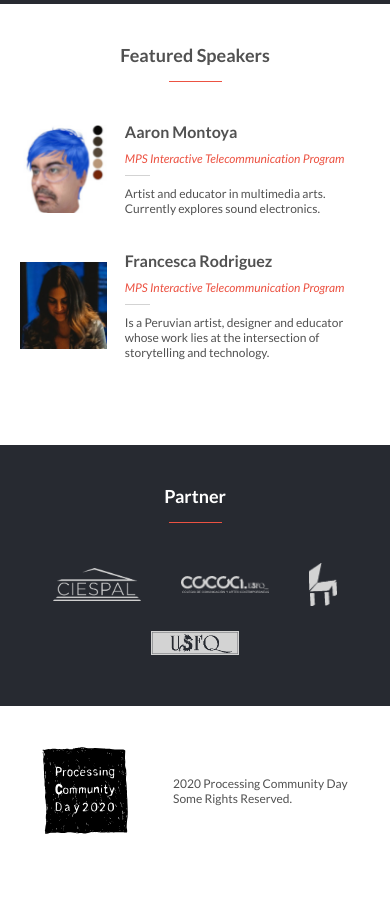
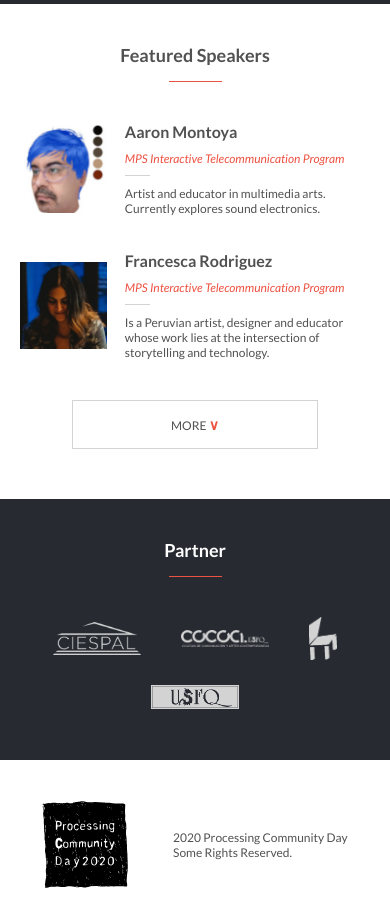
Before and after one commit to gandradep/conferencePage, a website: page index.html in a window 390 px wide. Shown: the part 1140-2059 px from the top of the page. Before the commit the page ends 2027 px from the top, so only its background shows below. Drawn offline with Linux system fonts and the light colour scheme.

Commit message:
Dynamic speakers, show more button

```diff
--- /dev/null
+++ b/dynamicData.js
@@ -0,0 +1,84 @@
+const speakerData = {
+  name:
+  [
+    'Aaron Montoya',
+    'Francesca Rodriguez',
+    'Miguel Murgeytio',
+    'Juan Egusquiza',
+  ],
+  title:
+  [
+    'MPS Interactive Telecommunication Program',
+    'MPS Interactive Telecommunication Program',
+    'Master in Multimedia Creation and Serious Games',
+    'Digital Artist, Adobe Resident',
+  ],
+  description:
+  [
+    'Artist and educator in multimedia arts. Currently explores sound electronics.',
+    'Is a Peruvian artist, designer and educator whose work lies at the intersection of storytelling and technology.',
+    'He has created visual experiences for renowned musical artists such as: Richie Hawtin (UK), among others.',
+    'His work is based on the exploration of digital tools for the creation of static and moving images.',
+  ],
+  picLink:
+  [
+    'assets/aaron.jpg',
+    'assets/francesca.jpg',
+    'assets/miguel.jpg',
+    'assets/jose.jpg',
+  ],
+};
+const guests = document.getElementById('guests');
+let clicked = false;
+let indexGuest = 2;
+const moreButton = document.getElementById('moreButton');
+const isButton = window.getComputedStyle(moreButton,null).getPropertyValue('display');
+if (isButton === 'none') {
+  indexGuest = speakerData.title.length;
+}
+showGuests(0);
+moreButton.addEventListener('click', showHid);
+console.log(indexGuest);
+function showHid(){
+  indexGuest = speakerData.title.length;
+  showGuests(2);
+  moreButton.classList.add('displayNone');
+  clicked = true;
+}
+
+function showGuests(start) {
+  for (let i = start; i < indexGuest; i +=1) {
+    const article = document.createElement('article');
+    article.className = 'speaker dFlex';
+    const image = document.createElement('img');
+    image.className = 'hAuto w25';
+    image.src = speakerData.picLink[i];
+    const div = document.createElement('div');
+    div.className = 'speakerInfo hAuto';
+    const nameH3 = document.createElement('h3');
+    nameH3.className = 'textDark fw700 fs16 mBottom10';
+    nameH3.innerText = speakerData.name[i];
+    const nameH4 = document.createElement('h4');
+    nameH4.className = 'orangeColor fs12 fw400 italic';
+    nameH4.innerText = speakerData.title[i];
+    const divBar = document.createElement('div');
+    divBar.className = 'barSpeakerInfo lightColor mBottom10';
+    const pInfo = document.createElement('p');
+    pInfo.className = 'textDark fs12 fw400';
+    pInfo.innerText = speakerData.description[i];
+
+    div.append(nameH3, nameH4, divBar, pInfo);
+    article.append(image, div);
+    guests.appendChild(article);
+  }
+
+}
+
+
+window.addEventListener('resize', () => {
+  if (window.innerWidth > 768) {
+    indexGuest = speakerData.title.length;
+    if(clicked === false){showGuests(2);}
+
+  }
+});
--- a/index.html
+++ b/index.html
@@ -80,30 +80,9 @@
     <h2 class="textDark fs18 fw700 textAlignCenter">Featured Speakers</h2>
     <div class="orangeColor guideBar marginXAuto">
     </div>
-    <div class="speakerContainer dFlex">
-      <article class="speaker dFlex">
-        <img src="assets/aaron.jpg" alt="Aaron Montoya" class="hAuto w25">
-        <div class="speakerInfo hAuto">
-          <h3 class="textDark fw700 fs16 mBottom10">Aaron Montoya</h3>
-          <h4 class="orangeColor fs12 fw400 italic">MPS Interactive Telecommunication Program</h4>
-          <div class="barSpeakerInfo lightColor mBottom10">
-          </div>
-          <p class="textDark fs12 fw400">Artist and educator in multimedia arts. Currently explores sound electronics.</p>
-        </div>
-      </article>
-      <article class="speaker dFlex">
-        <img src="assets/francesca.jpg" alt="Francesca Rodriguez" class="hAuto w25">
-        <div class="speakerInfo hAuto">
-          <h3 class="textDark fw700 fs16 mBottom10">Francesca Rodriguez</h3>
-          <h4 class="orangeColor fs12 fw400 italic">MPS Interactive Telecommunication Program</h4>
-          <div class="barSpeakerInfo lightColor mBottom10">
-          </div>
-          <p class="textDark fs12 fw400">Is a Peruvian artist, designer and educator whose work lies at the intersection of storytelling and technology.</p>
-        </div>
-      </article>
-
+    <div id="guests" class="speakerContainer dFlex">
     </div>
-
+    <p id="moreButton" class="fs12 fw400 textDark textAlignCenter buttonLight marginXAuto">MORE <span class="fs14 orangeColor fw700">&#8744;</span></p>
   </section>
   <section id="partners" class="bgDark padSections">
     <h2 class="textWhite fs18 fw700 textAlignCenter">Partner</h2>
@@ -127,5 +106,6 @@
     </div>
   </footer>
   <script src="mobileMenu.js"></script>
+  <script src="dynamicData.js"></script>
 </body>
 </html>
--- a/style.css
+++ b/style.css
@@ -51,7 +51,8 @@ html {
 }
 
 .noneMobileToFlex,
-.noneMobileToBlock {
+.noneMobileToBlock,
+.displayNone {
   display: none;
 }
 
@@ -258,14 +259,24 @@ nav {
   margin-top: 40px;
 }
 
+#moreButton {
+  border: #d3d3d3 solid 1px;
+  width: 70%;
+  padding: 15px;
+  margin-top: 40px;
+  user-select: none;
+}
+
 .speakerContainer {
   flex-direction: column;
   width: 100%;
+  row-gap: 2.188rem;
+  justify-content: center;
+  flex-wrap: wrap;
 }
 
 .speaker {
   justify-content: space-between;
-  margin-bottom: 35px;
   align-items: center;
 }
 
@@ -419,6 +430,10 @@ footer {
     padding-right: 30%;
   }
 
+  #moreButton {
+    display: none;
+  }
+
   .bgImgAbout {
     background-image: url(assets/deskAboutBg.jpg);
     background-size: cover;
```
